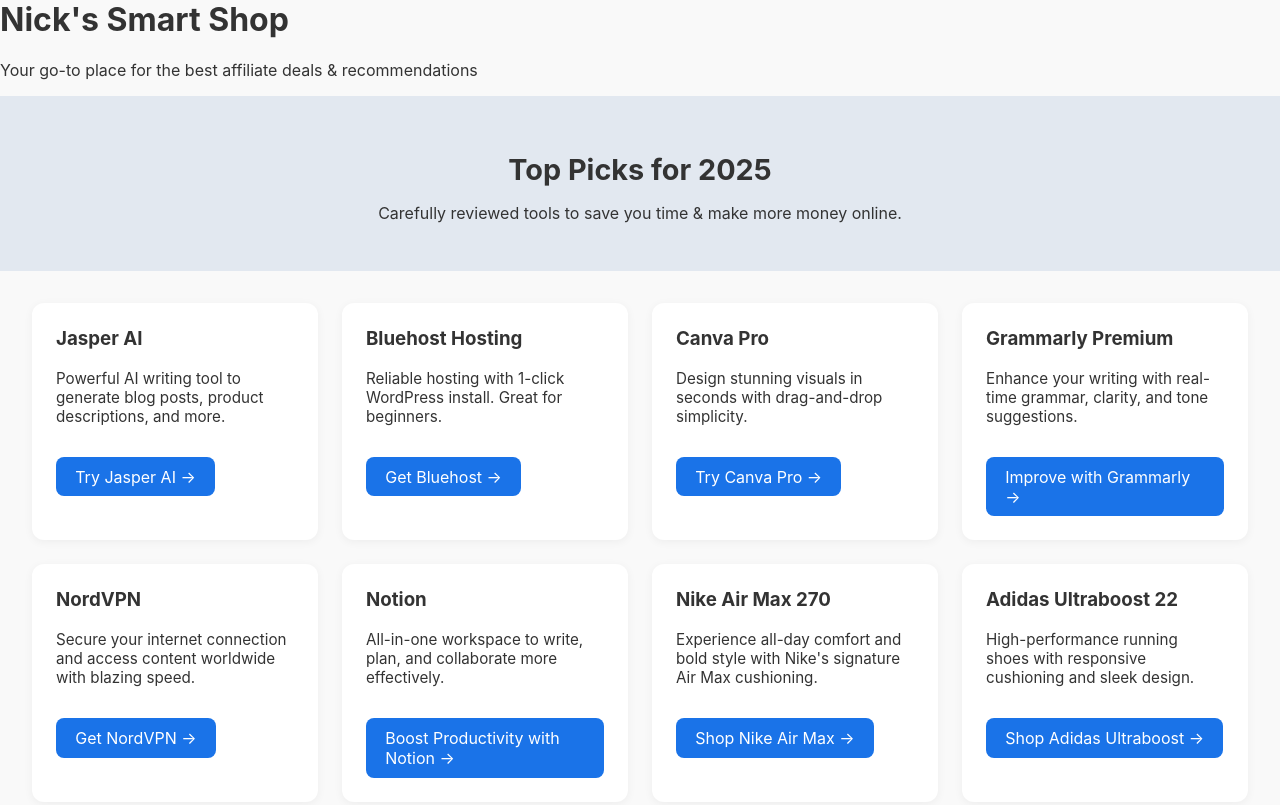
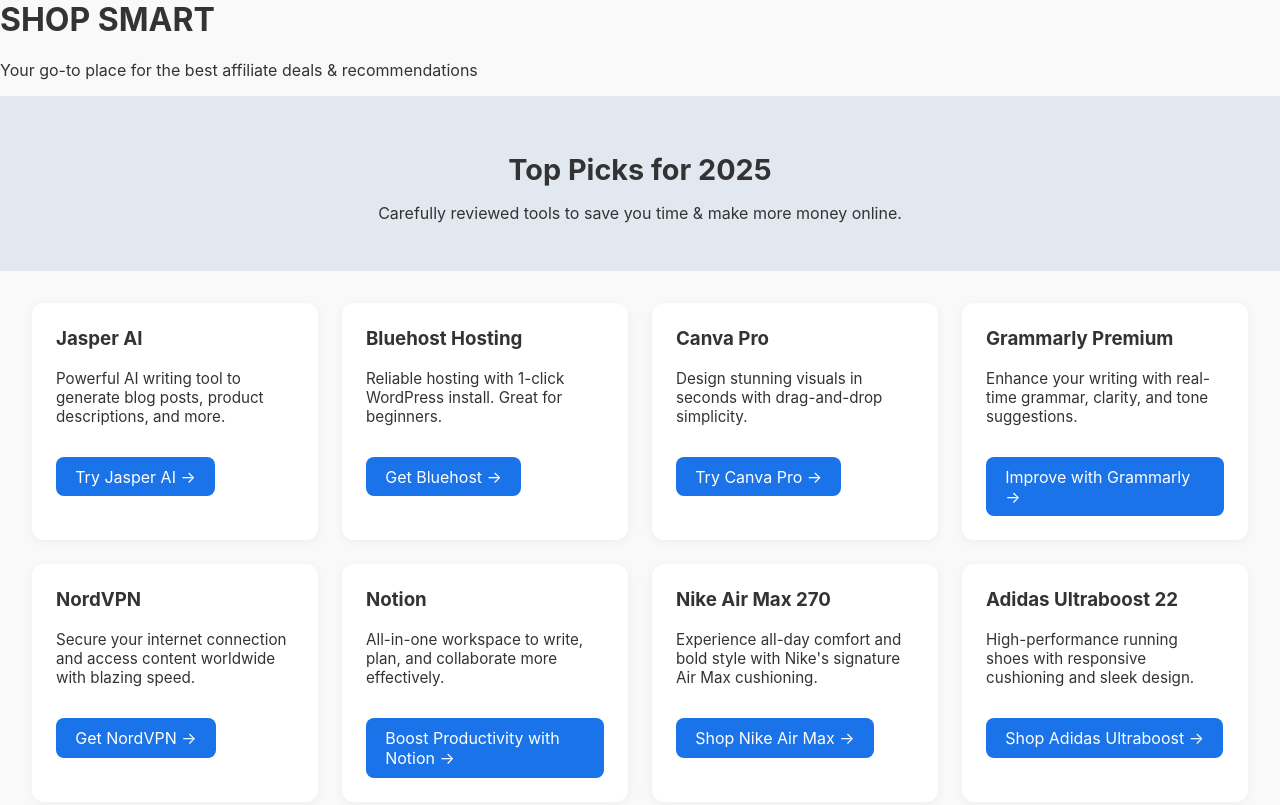
Before and after one commit to Nickpatel12/shopwithnick, a plain HTML site: page index.html in a window 1280 px wide. Shown: the top 805 px of the page. Drawn offline with Linux system fonts and the light colour scheme.

Commit message:
Update index.html

```diff
--- a/index.html
+++ b/index.html
@@ -72,7 +72,7 @@
 </head>
 <body>
   <header>
-    <h1>Nick's Smart Shop</h1>
+    <h1>SHOP SMART</h1>
     <p>Your go-to place for the best affiliate deals & recommendations</p>
   </header>
   <section class="hero">
```
